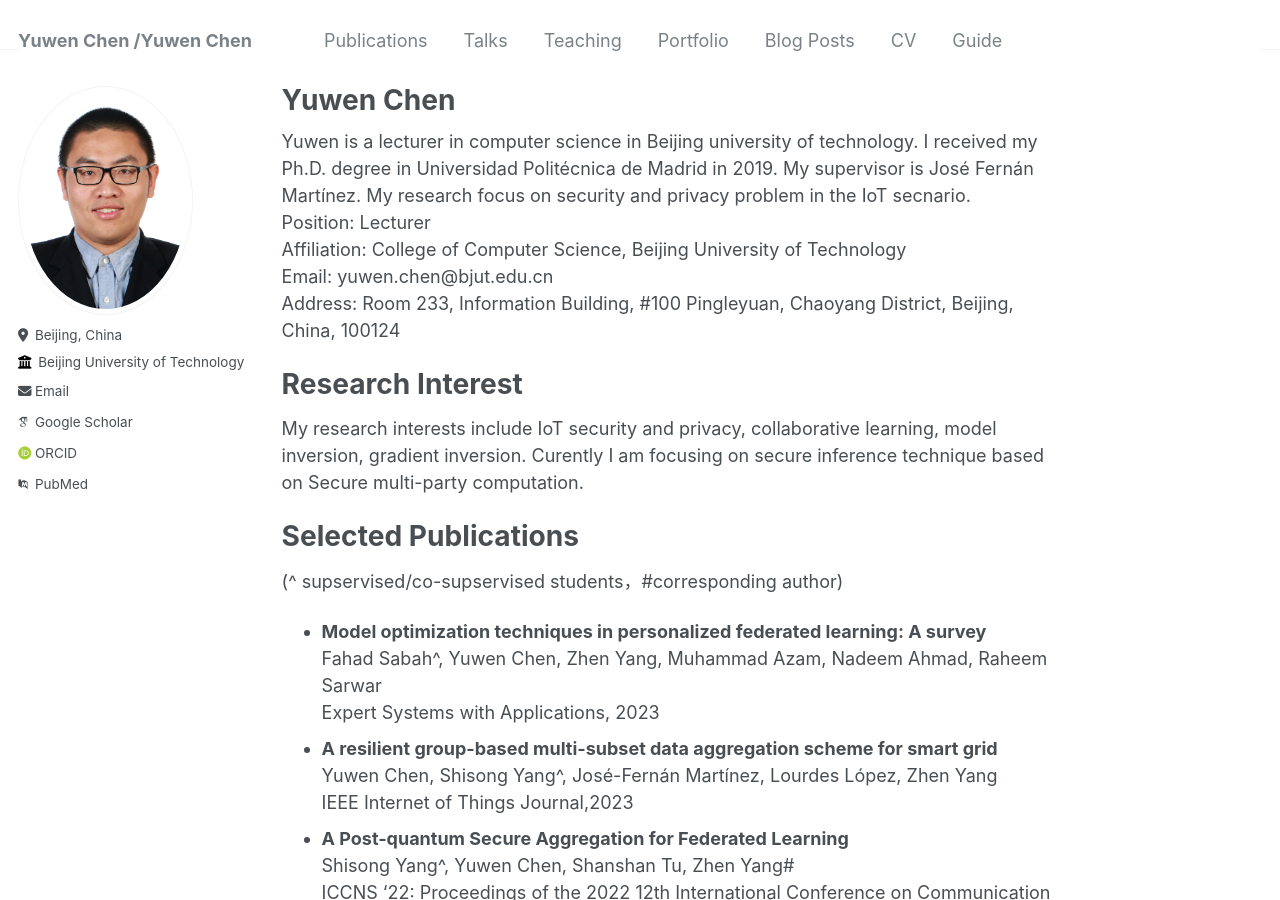
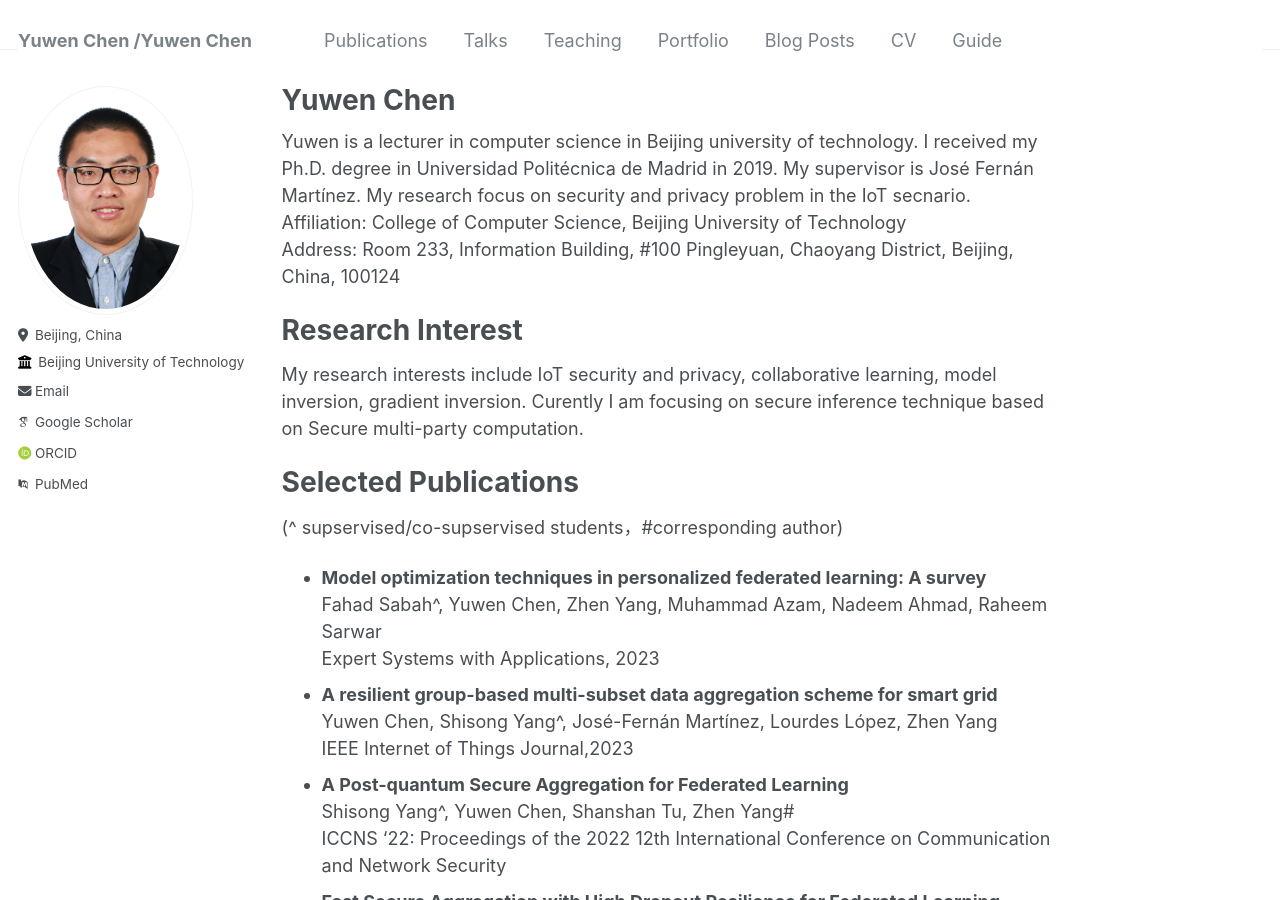
Before and after one commit to SevenBruce/sevenbruce.github.io, a Jekyll site: the page built from _pages/about.md, in a window 1280 px wide and 900 px high. Built offline with Jekyll 4.4.1, drawn with Linux system fonts in a browser that asks for light colours; some web fonts are replaced.

Commit message:
Update about.md

```diff
--- a/_pages/about.md
+++ b/_pages/about.md
@@ -8,9 +8,7 @@ redirect_from:
 ---
 
 Yuwen is a lecturer in computer science in Beijing university of technology. I received my Ph.D. degree in Universidad Politécnica de Madrid in 2019. My supervisor is José Fernán Martínez. My research focus on security and privacy problem in the IoT secnario. <br/>
-Position: Lecturer <br/>
 Affiliation: College of Computer Science, Beijing University of Technology<br/>
-Email:       yuwen.chen@bjut.edu.cn<br/>
 Address:   Room 233, Information Building, #100 Pingleyuan, Chaoyang District, Beijing, China, 100124<br/>
 
 Research Interest
```
